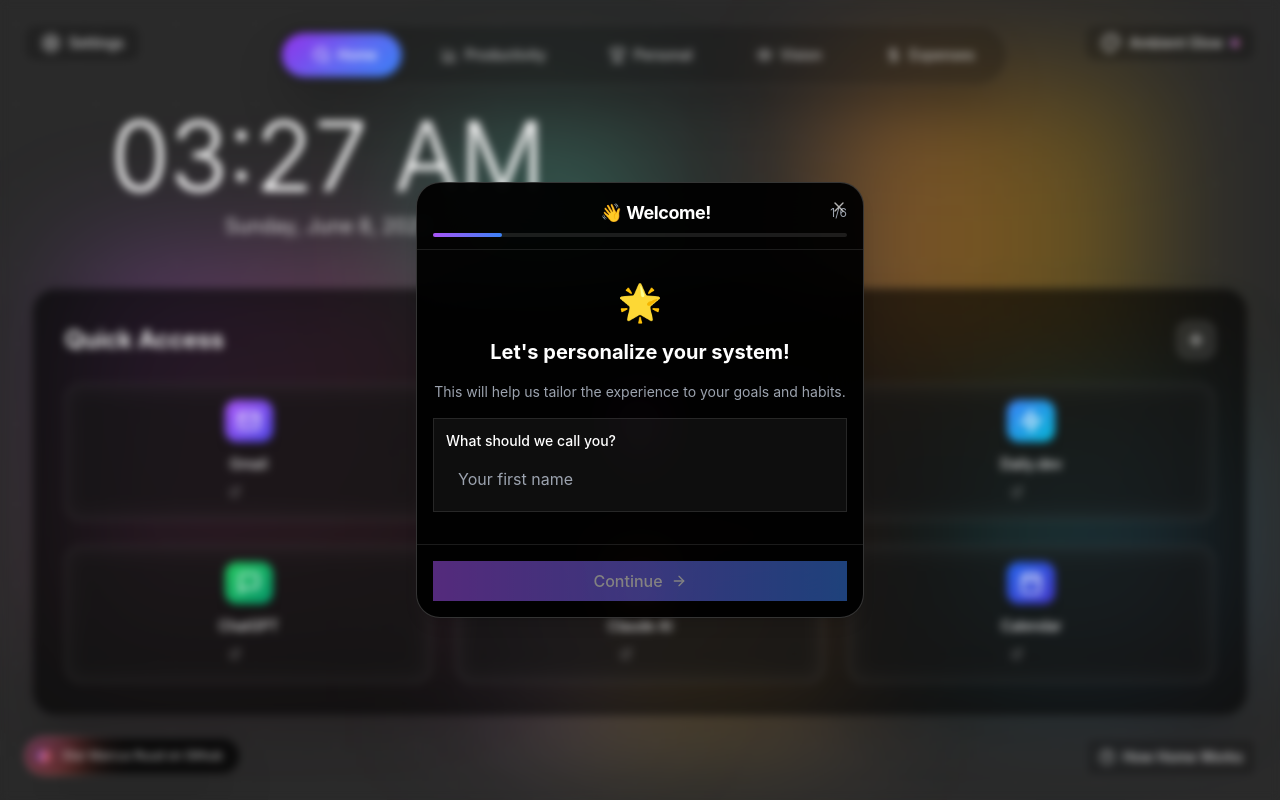
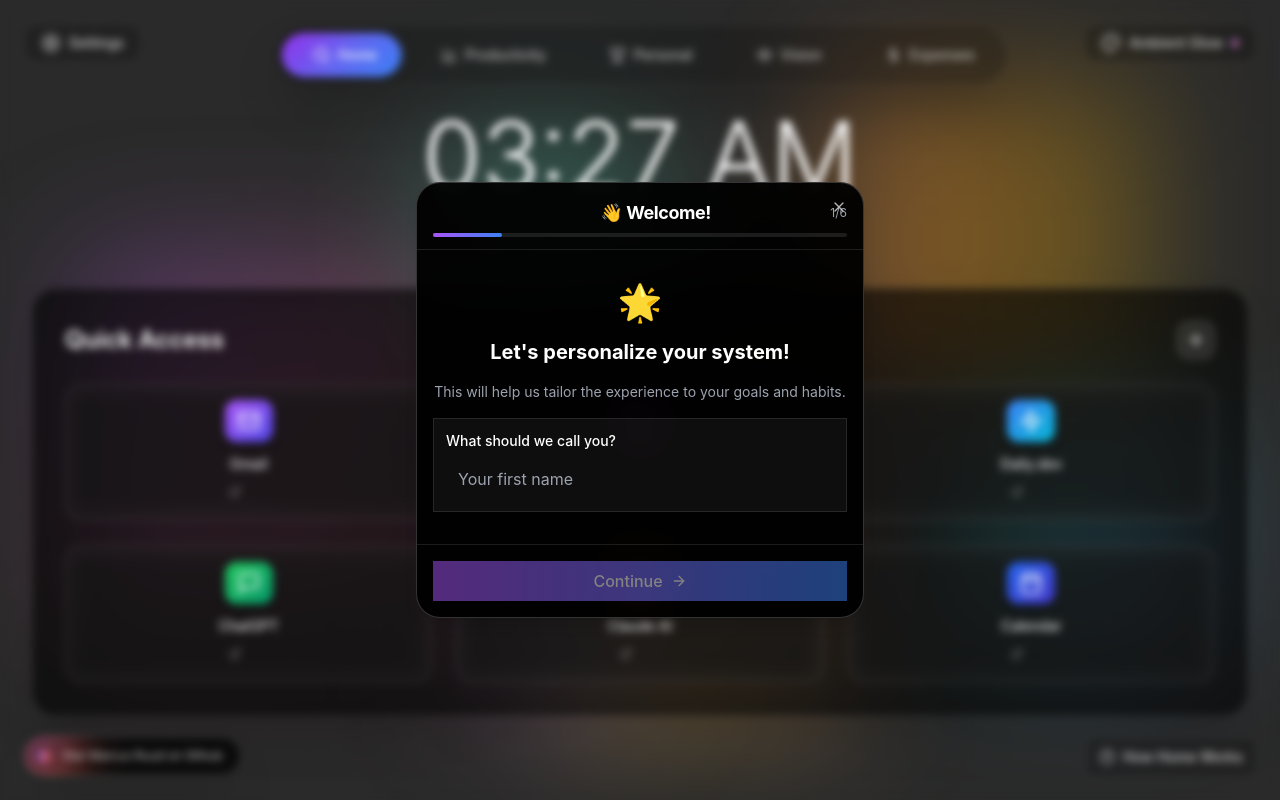
Before and after one commit to Vindusvisker/productivity-tab, a React app: page / in a window 1280 px wide. Built offline with nearby package versions, Linux system fonts and the light colour scheme.

Commit message:
UI homeview

```diff
--- a/src/views/HomeView.tsx
+++ b/src/views/HomeView.tsx
@@ -43,9 +43,9 @@ const HomeView: React.FC<HomeViewProps> = ({ userConfig }) => {
       <div className="container mx-auto px-8 max-w-7xl">
 
         {/* Top Row: Time Display & Habit Tracker */}
-        <div className="grid grid-cols-2 gap-8 mb-12">
+        <div className={`grid ${userConfig?.hasAddiction ? 'grid-cols-2' : 'grid-cols-1'} gap-8 mb-12`}>
           {/* Time Display - Hero element with gentle fade */}
-          <div className="flex items-center justify-center">
+          <div className={`flex items-center justify-center ${!userConfig?.hasAddiction ? 'col-span-2' : ''}`}>
             <div className="text-center opacity-0 animate-gentle-fade" style={{ animationDelay: '50ms', animationFillMode: 'forwards' }}>
               {/* Main time - smooth fade up */}
               <div className="text-8xl font-light text-white mb-2 opacity-0 animate-smooth-fade-up" style={{ animationDelay: '150ms', animationFillMode: 'forwards' }}>
@@ -59,9 +59,11 @@ const HomeView: React.FC<HomeViewProps> = ({ userConfig }) => {
           </div>
 
           {/* Habit Tracker - iOS slide up from right side */}
-          <div className="opacity-0 animate-ios-slide-up" style={{ animationDelay: '250ms', animationFillMode: 'forwards' }}>
-            <SnusTracker userConfig={userConfig} />
-          </div>
+          {userConfig?.hasAddiction && (
+            <div className="opacity-0 animate-ios-slide-up" style={{ animationDelay: '250ms', animationFillMode: 'forwards' }}>
+              <SnusTracker userConfig={userConfig} />
+            </div>
+          )}
         </div>
 
         {/* Bottom Row: Quick Access - Final elegant entrance */}
```
Also changed, not shown: 1 other file (tests, documents, lock files or other folders).
